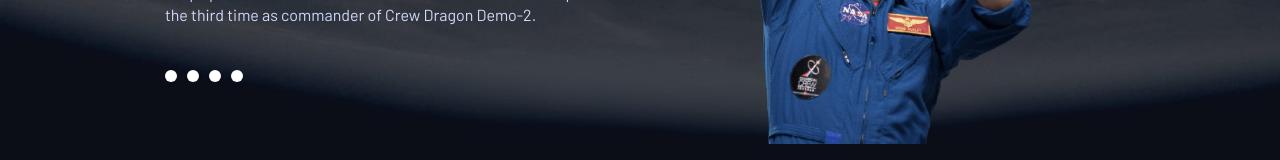
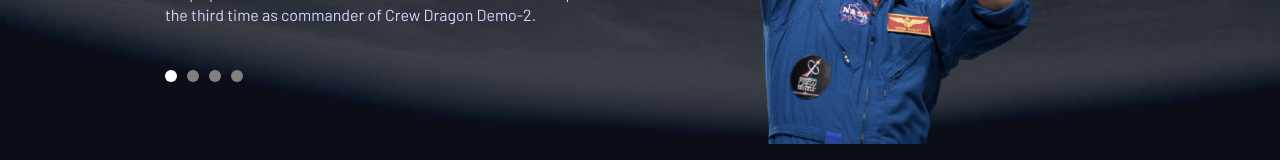
Before and after one commit to Hanan1413/space-tourism-website, a React (Vite) app: page /crew in a window 1280 px wide. Shown: the part 433-593 px from the top of the page. Built offline with nearby package versions, Linux system fonts and the light colour scheme; a web font is replaced by a local one.

Commit message:
update crew and technology styles sheets

```diff
--- a/src/pages/crew/Crew.jsx
+++ b/src/pages/crew/Crew.jsx
@@ -12,6 +12,7 @@ const Crew = ({ crew }) => {
       <SingleCrew
         crew={crew[activepaginationIndex]}
         setActivePaginationIndex={setActivePaginationIndex}
+        activepaginationIndex={activepaginationIndex}
       />
     </div>
   );
--- a/src/pages/crew/SingleCrew.jsx
+++ b/src/pages/crew/SingleCrew.jsx
@@ -1,7 +1,7 @@
 import React from 'react'
 import styles from './crew.module.css';
 
-const SingleCrew = ({ crew, setActivePaginationIndex}) => {
+const SingleCrew = ({ crew, setActivePaginationIndex, activepaginationIndex}) => {
     const {name, role, bio, images} = crew;
     const{png} = images;
 
@@ -23,10 +23,10 @@ const SingleCrew = ({ crew, setActivePaginationIndex}) => {
 
                   {/* Display pagination or navigation buttons */}
           <div className={styles.paginations}>
-          <div className={styles.pagination} onClick={() => setActivePaginationIndex(0)}></div>
-          <div className={styles.pagination} onClick={() => setActivePaginationIndex(1)}></div>
-          <div className={styles.pagination} onClick={() => setActivePaginationIndex(2)}></div>
-          <div className={styles.pagination} onClick={() => setActivePaginationIndex(3)}></div>
+          <div className={`${styles.pagination } ${activepaginationIndex === 0 ? styles.active : ""}`} onClick={() => setActivePaginationIndex(0)}></div>
+          <div className={`${styles.pagination } ${activepaginationIndex  ===  1? styles.active : ""}`} onClick={() => setActivePaginationIndex(1)}></div>
+          <div className={`${styles.pagination } ${activepaginationIndex  === 2 ? styles.active : ""}`} onClick={() => setActivePaginationIndex(2)}></div>
+          <div className={`${styles.pagination } ${activepaginationIndex  === 3 ? styles.active : ""}`} onClick={() => setActivePaginationIndex(3)}></div>
 
 
       </div>
--- a/src/pages/crew/crew.module.css
+++ b/src/pages/crew/crew.module.css
@@ -55,13 +55,14 @@ h3 {
 }
 .pagination {
   color: var(--clr-white);
-  background-color: white;
+  background-color: gray;
   height: 12px;
   width: 12px;
   border-radius: 10px;
   margin-top: 20px;
   cursor: pointer;
   z-index: 100;
+  transition: background-color 0.3s ease-in-out;
 }
 
 .pagination.active {
--- a/src/pages/technology/TechnologyItem.jsx
+++ b/src/pages/technology/TechnologyItem.jsx
@@ -1,10 +1,8 @@
 import styles from "./technology.module.css";
 
 const TechnologyItem = ({ technology, setSelectedTechnology, seletedtechnology}) => {
-  console.log(technology);
-  console.log(seletedtechnology)
 
-  const { name, description, images, id } = seletedtechnology;
+  const { name, description, images } = seletedtechnology;
 
   return (
     <div>
--- a/src/pages/technology/technology.module.css
+++ b/src/pages/technology/technology.module.css
@@ -114,7 +114,7 @@
 
         width: 80px;
         height: 80px;
-        font-size: 24px; /* Adjust font size for desktop */
+        font-size: 24px;
       }
       .content{
         flex-direction: row-reverse;
```
Also changed, not shown: src/pages/technology/Technology.jsx (+11 -21 lines).
